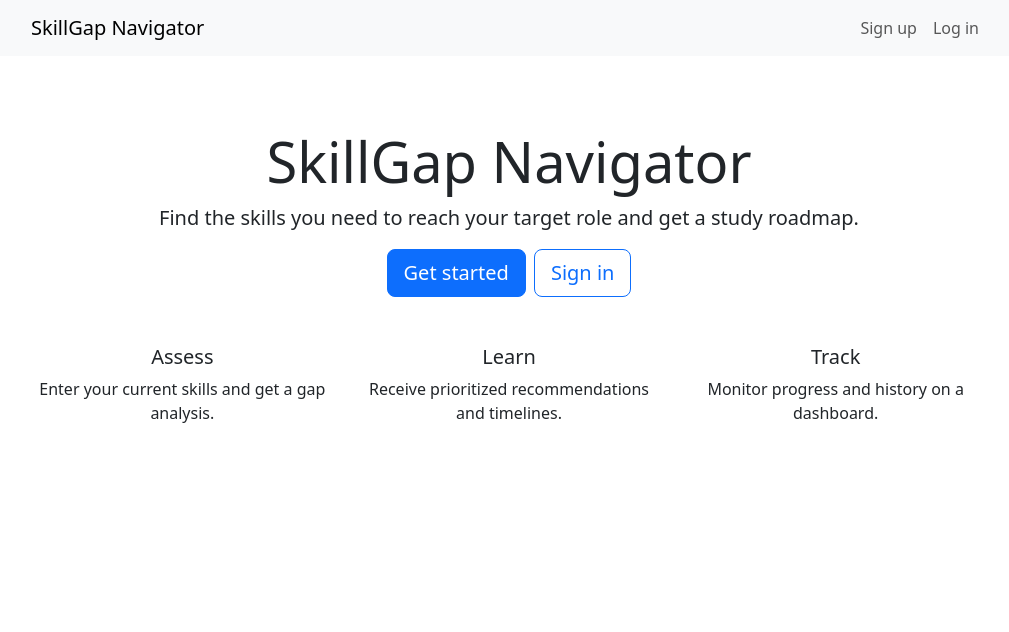
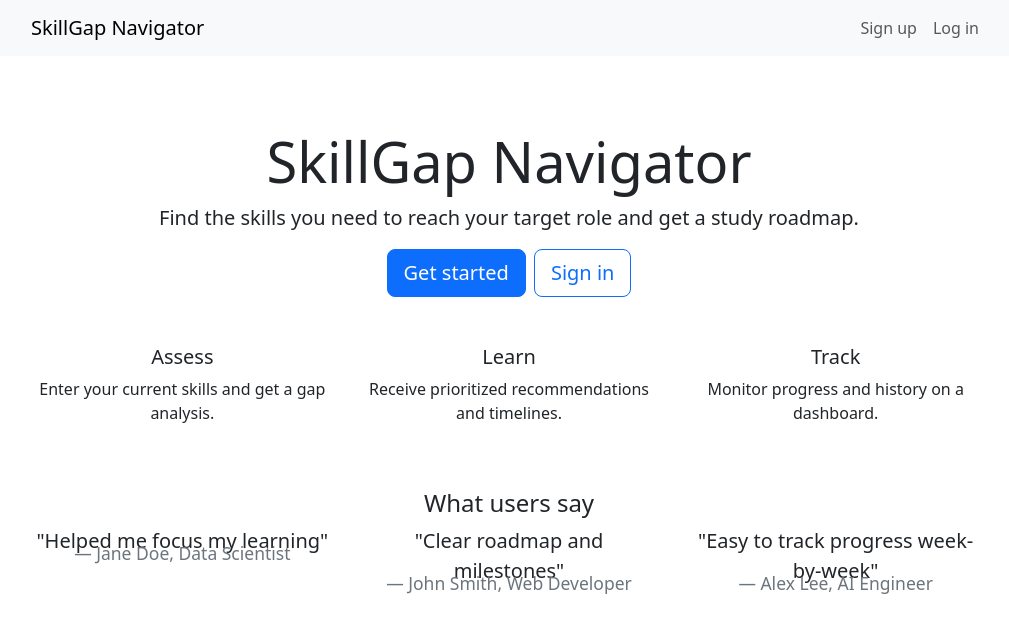
Before and after one commit to mandeep6207/AI-Powered-Career-Skill-Gap-Analysis-Platform, a React (Vite) app in the folder frontend/: page / in a window 1280 px wide. Shown: the top 632 px of the page, without its empty margins (131-1140 px from the left). Built offline with nearby package versions, Linux system fonts and the light colour scheme.

Commit message:
Build landing page: add testimonials and feature highlights

```diff
--- a/frontend/src/pages/Landing.jsx
+++ b/frontend/src/pages/Landing.jsx
@@ -26,6 +26,21 @@ export default function Landing(){
             <p>Monitor progress and history on a dashboard.</p>
           </div>
         </div>
+
+        <div className="mt-5">
+          <h4>What users say</h4>
+          <div className="row">
+            <div className="col-md-4">
+              <blockquote className="blockquote">"Helped me focus my learning"<footer className="blockquote-footer">Jane Doe, Data Scientist</footer></blockquote>
+            </div>
+            <div className="col-md-4">
+              <blockquote className="blockquote">"Clear roadmap and milestones"<footer className="blockquote-footer">John Smith, Web Developer</footer></blockquote>
+            </div>
+            <div className="col-md-4">
+              <blockquote className="blockquote">"Easy to track progress week-by-week"<footer className="blockquote-footer">Alex Lee, AI Engineer</footer></blockquote>
+            </div>
+          </div>
+        </div>
       </section>
     </div>
   )
```
